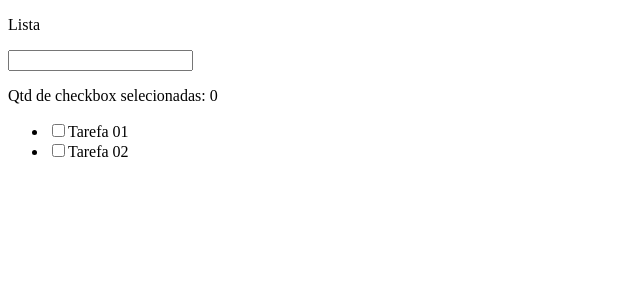
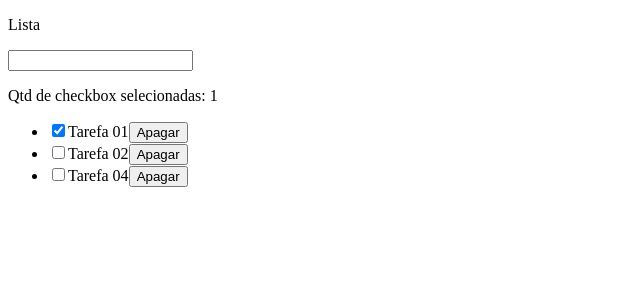
Before and after one commit to vinicius-bastos/React-Typescript, a React (Create React App) app in the folder Curso de react/: page / in a window 1280 px wide. Shown: the top 300 px of the page, without its empty margins (0-640 px from the left). Built offline with nearby package versions, Linux system fonts and the light colour scheme; data requests are answered from the project's data file.

Commit message:
feature: delete task

```diff
--- a/Curso de react/mock/db.json
+++ b/Curso de react/mock/db.json
@@ -3,12 +3,17 @@
     {
       "id": 1,
       "title": "Tarefa 01",
-      "isCompleted": false
+      "isCompleted": true
     },
     {
       "id": 2,
       "title": "Tarefa 02",
       "isCompleted": false
+    },
+    {
+      "title": "Tarefa 04",
+      "isCompleted": false,
+      "id": 4
     }
   ]
 }
--- a/Curso de react/src/app/pages/dashboard/Dashboard.tsx
+++ b/Curso de react/src/app/pages/dashboard/Dashboard.tsx
@@ -7,13 +7,13 @@ export const Dashboard = () => {
 
     useEffect(() => {
         TarefasService.getAll()
-        .then((result) => {
-            if (result instanceof ApiException) {
-                alert(result.message);
-            } else {
-                setLista(result);
-            }
-        });
+            .then((result) => {
+                if (result instanceof ApiException) {
+                    alert(result.message);
+                } else {
+                    setLista(result);
+                }
+            });
     }, []);
 
     const handleInputKeyDown: React.KeyboardEventHandler<HTMLInputElement> = useCallback((e) => {
@@ -22,24 +22,63 @@ export const Dashboard = () => {
 
             const value = e.currentTarget.value;
 
+            if (lista.some((listItem) => listItem.title === value)) {
+                alert(`Tarefa com nome ${value} já cadastrada!`);
+                return;
+            }
+
             e.currentTarget.value = '';
 
-            // setLista([...lista, e.currentTarget.value]);
+            TarefasService.create({ title: value, isCompleted: false })
+                .then((result) => {
+                    if (result instanceof ApiException) {
+                        alert(result.message);
+                    } else {
+                        setLista((oldLista) => [...oldLista, result]);
+                    }
+                });
+        }
+    }, [lista]);
 
+    const handleToggleComplete = useCallback((id: number) => {
 
-            setLista((oldLista) => {
+        const tarefaToUpdate = lista.find((tarefa) => tarefa.id === id);
 
-                if (oldLista.some((listItem) => listItem.title === value)) return oldLista;
+        if (tarefaToUpdate === undefined) return;
 
-                return [
-                    ...oldLista,
-                    {
-                        title: value,
-                        isCompleted: false,
-                    }]
-            });
-        }
-    }, []);
+        TarefasService.updateById(id, {
+            ...tarefaToUpdate,
+            isCompleted: !tarefaToUpdate.isCompleted
+        }).then((result) => {
+            if (result instanceof ApiException) {
+                alert(result.message);
+            } else {
+                setLista(oldLista => {
+                    return oldLista.map(oldListItem => {
+                        if (oldListItem.id === id) return result;
+
+                        return oldListItem;
+                    });
+                });
+            }
+        });
+
+    }, [lista])
+
+    const handleDelete = useCallback((id: number) => {
+        TarefasService.deleteById(id).then((result) => {
+            if (result instanceof ApiException) {
+                alert(result.message);
+            } else {
+                // setLista(oldLista => {
+                //     return oldLista.filter(oldListItem => oldListItem.id !== id);
+                // });
+
+            }
+        });
+
+    }, [])
+
 
     return (
         <div>
@@ -57,19 +96,11 @@ export const Dashboard = () => {
                         <input
                             type='checkbox'
                             checked={listItem.isCompleted}
-                            onChange={() => {
-                                setLista(oldLista => {
-                                    return oldLista.map(oldListItem => {
-                                        const newIsCompleted = oldListItem.title === listItem.title? !oldListItem.isCompleted : oldListItem.isCompleted;
-                                        return {
-                                            ...oldListItem,
-                                            isCompleted: newIsCompleted
-                                        };
-                                    });
-                                });
-                            }}
+                            onChange={() => handleToggleComplete(listItem.id)}
                         />
                         {listItem.title}
+
+                        <button onClick={() => handleDelete(listItem.id)}>Apagar</button>
                     </li>;
                 })}
             </ul>
--- a/Curso de react/src/app/shared/services/api/tarefas/TarefasService.ts
+++ b/Curso de react/src/app/shared/services/api/tarefas/TarefasService.ts
@@ -2,7 +2,7 @@ import { Api } from "../ApiConfig";
 import { ApiException } from "../ApiException";
 
 export interface ITarefa {
-    id?: number;
+    id: number;
     title: string;
     isCompleted: boolean;
 }
@@ -30,7 +30,7 @@ const getById = async (id: number): Promise<ITarefa | ApiException> => {
 
 };
 
-const create = async (dataToCreate: Omit<ITarefa, 'id'>): Promise<ITarefa[ ] | ApiException> => {
+const create = async (dataToCreate: Omit<ITarefa, 'id'>): Promise<ITarefa | ApiException> => {
 
     try {
         const { data } = await Api().post<any>('/tarefas', dataToCreate);
@@ -55,7 +55,7 @@ const updateById = async (id: number, dataToUpdate: ITarefa): Promise<ITarefa |
 const deleteById = async (id: number): Promise<undefined | ApiException> => {
 
     try {
-        await Api().get(`/tarefas/${id}`);
+        await Api().delete(`/tarefas/${id}`);
         return undefined;
     } catch (error: any) {
         return new ApiException(error.message || 'Erro ao apagar o registro.');
```
